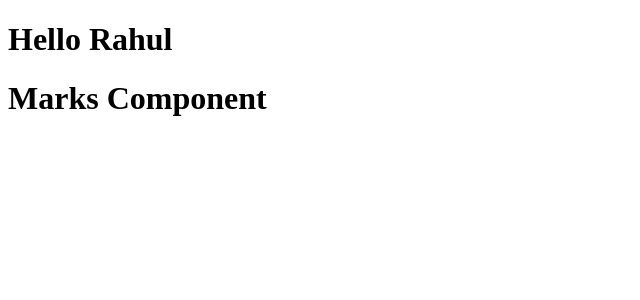
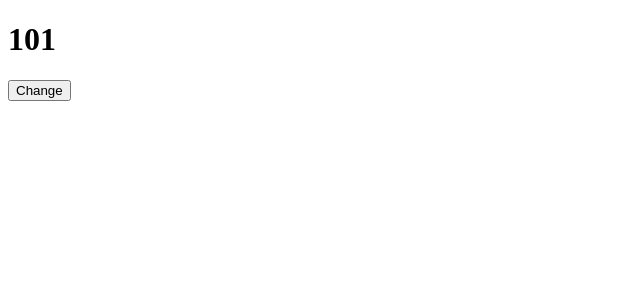
Before and after one commit to Najmul-Islam/ReactJs-with-geekyShows, a React (Create React App) app: page / in a window 1280 px wide. Shown: the top 300 px of the page, without its empty margins (0-640 px from the left). Built offline with nearby package versions, Linux system fonts and the light colour scheme.

Commit message:
understand getDerivedStateFromProps

```diff
--- a/src/App.js
+++ /dev/null
@@ -1,36 +0,0 @@
-import React, { Component } from 'react';
-import Student from './Student'
-
-class App extends Component {
-    constructor(props){
-        super(props);
-        console.log("app - constructor called");
-        console.log(props);
-
-        this.state = {
-            roll: "101"
-        }
-    }
-
-    static getDerivedStateFromProps(props, state){
-        console.log("App - Get derived state from props");
-        console.log(props, state);
-        return null;
-    }
-
-    componentDidMount(){
-        // Get data from server and st the data to
-        console.log("App - componentDidMount - Mounted");
-    }
-
-    render() {
-        console.log("App - Rendered");
-        return (
-            <div>
-                <Student name="Rahul" />
-            </div>
-        );
-    }
-}
-
-export default App;
--- a/src/Marks.js
+++ b/src/Marks.js
@@ -1,11 +1,27 @@
 import React, { Component } from 'react';
 
 class Marks extends Component {
+    constructor(props){
+        super(props)
+        this.state = {
+            mroll: this.props.roll
+        }
+    }
+
+    static getDerivedStateFromProps(props, state) {
+        console.log("Get Derived State From Props");
+        console.log(props, state);
+        if (props.roll !== state.mroll) {
+            return { mroll: props.roll }
+        }
+        return null
+    }
+
     render() {
-        console.log("Marks - Rendered [Child of Student]");
+        console.log("Marks Redndered");
         return (
             <div>
-                <h1>Marks Component</h1>
+               <h1>{this.state.mroll}</h1>
             </div>
         );
     }
--- a/src/Student.js
+++ b/src/Student.js
@@ -2,12 +2,30 @@ import React, { Component } from 'react';
 import Marks from './Marks'
 
 class Student extends Component {
+  constructor(){
+    super()
+    this.state = {
+      roll: 101
+    }
+  }
+
+  clickHandle = () => {
+    console.log("Button Clicked");
+    this.setState({
+      roll: this.state.roll + 2
+    })
+  }
+
+
+
+
   render() {
-    console.log("Student - Rendered [Child of App]");
+    console.log("Student Rendered");
     return (
       <div>
-        <h1>Hello {this.props.name}</h1>
-        <Marks />
+        <Marks roll={this.state.roll} />
+        {/* <h1>{this.state.roll}</h1> */}
+        <button onClick={this.clickHandle}>Change</button>
       </div>
     );
   }
--- a/src/index.js
+++ b/src/index.js
@@ -1,5 +1,6 @@
 import React from 'react'
 import ReactDOM from 'react-dom'
-import App from './App'
+// import App from './App'
+import Student from './Student'
 
-ReactDOM.render(<App name="I_am_app_prop" />, document.getElementById("root"))
+ReactDOM.render(<Student />, document.getElementById("root"))
```
